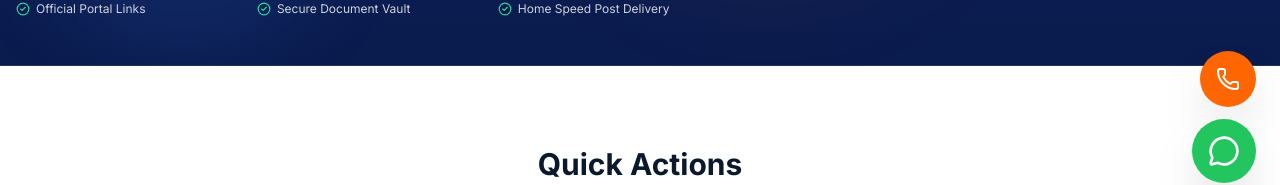
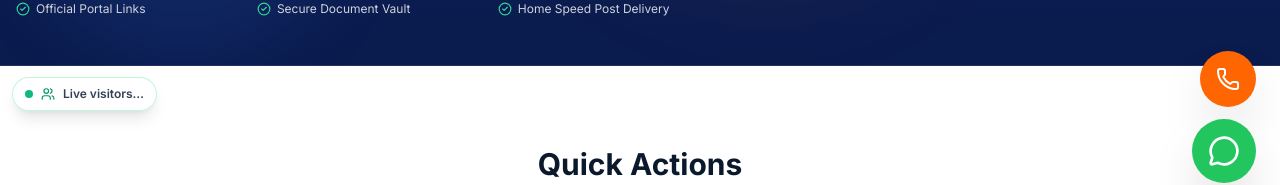
Before and after one commit to Deva9294/pradhandigitalservices, a Next.js app in the folder frontend/: page / in a window 1280 px wide. Shown: the part 593-778 px from the top of the page. Built offline with nearby package versions, Linux system fonts and the light colour scheme; no server answers.

Commit message:
Show live visitor counter across the website

```diff
--- a/frontend/src/app/layout.tsx
+++ b/frontend/src/app/layout.tsx
@@ -6,6 +6,7 @@ import Header from "@/components/layout/Header";
 import Footer from "@/components/layout/Footer";
 import WhatsAppButton from "@/components/layout/WhatsAppButton";
 import ClientSideLogic from "@/components/layout/ClientSideLogic";
+import LiveVisitorCounter from "@/components/layout/LiveVisitorCounter";
 import { SITE_NAME, SITE_URL, DISCLAIMER } from "@/lib/utils";
 
 const inter = Inter({
@@ -120,6 +121,7 @@ export default function RootLayout({ children }: { children: React.ReactNode })
           <Header />
           <main id="main-content" className="min-h-screen">{children}</main>
           <Footer />
+          <LiveVisitorCounter />
           <WhatsAppButton />
         </AppProviders>
       </body>
```
